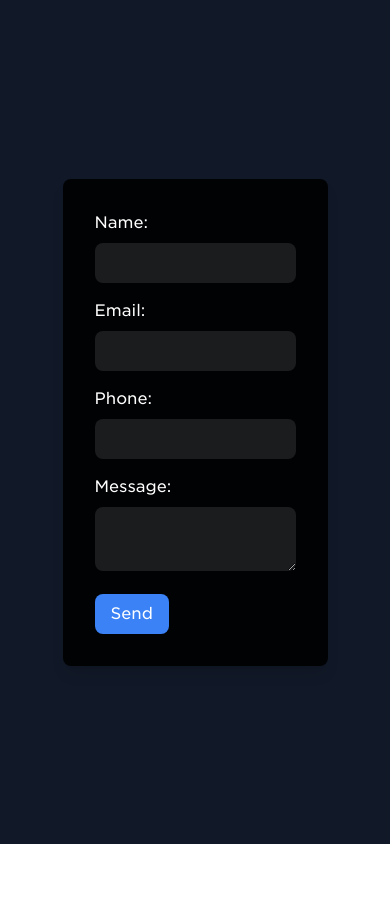
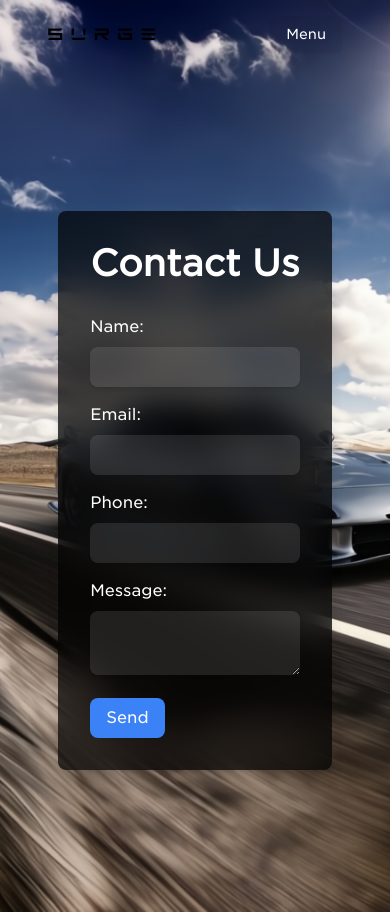
Before and after one commit to Butcanudothis/surge-automotive, a React (Create React App) app: page /contact-form in a window 390 px wide. Before the commit the page ends 844 px from the top, so only its background shows below. Built offline with nearby package versions, Linux system fonts and the light colour scheme.

Commit message:
fixed navigation and added coming soon page

```diff
--- a/src/App.js
+++ b/src/App.js
@@ -3,6 +3,7 @@ import RX7e from "./components/RX7e";
 import Home from "./components/Home";
 import Contact from "./components/Contact";
 import { Routes, Route } from "react-router-dom";
+import ComingSoon from "./components/ComingSoon";
 
 function App() {
   return (
@@ -16,6 +17,14 @@ function App() {
         <Route path="/development-timeline" element={<DevelopmentTimeline/>} />
         <Route path="/RX7e" element={<RX7e/>} />
         <Route path="/contact-form" element={<Contact/>} />
+        <Route path="*" element={<Home/>} />
+        <Route path="/projects" element={<ComingSoon/>} />
+        <Route path="/services" element={<ComingSoon/>} />
+        <Route path="/about" element={<ComingSoon/>} />
+        <Route path="/shop" element={<ComingSoon/>} />
+        <Route path="/account" element={<ComingSoon/>} />
+
+
       </Routes>
     </>
   );
--- /dev/null
+++ b/src/components/ComingSoon.js
@@ -0,0 +1,19 @@
+import React from 'react'
+import Navbar from './Navbar'
+
+const ComingSoon = () => {
+  return (
+    // add a coming soon page and link it to the navbar and style it using tailwind
+    <>
+    < Navbar />
+    <div className="flex flex-col items-center justify-center min-h-screen bg-black">
+        <h1 className="text-9xl text-white">Coming Soon</h1>
+        <h2 className="text-2xl text-white">This page is under construction</h2>
+    </div>
+
+    </>
+
+  )
+}
+
+export default ComingSoon
--- a/src/components/Contact.js
+++ b/src/components/Contact.js
@@ -9,6 +9,7 @@
 // Path: src/components/Contact.js
 
 import React, { useState } from "react";
+import Navbar from "./Navbar";
 
 const Contact = () => {
   const [name, setName] = useState("");
@@ -43,17 +44,33 @@ const Contact = () => {
       });
   };
 
-
   return (
-    <div className="flex flex-col items-center justify-center min-h-screen bg-gray-900">
-    <form onSubmit={handleSubmit} className="bg-black bg-opacity-90 backdrop-filter backdrop-blur-lg p-8 rounded-lg shadow-lg"
-    data-netlify="true" name="contact"
+    <>
+      <div
+        className=" bg-[url('./assets/Mazda-RX-7-blackandsilver-small.webp')] lg:bg-[url('./assets/Mazda-RX-7-blackandsilver-large.webp')]
+      bg-cover text-white m-0 before:content-[''] before:absolute before:w-full before:h-full before:z-[-1] before:left-0 before:top-0;
+  bg-black  ; "
       >
+        <Navbar textColor="text-white" />
+        <div className="flex flex-col items-center justify-center min-h-screen ">
+          <form
+            onSubmit={handleSubmit}
+            className="bg-black bg-opacity-70 backdrop-filter backdrop-blur-lg p-8 rounded-lg shadow-lg"
+            data-netlify="true"
+            name="contact"
+          >
+            <h1 className="text-4xl font-bold mb-8">Contact Us</h1>
             <input type="hidden" name="form-name" value="contact" />
             <div className="mb-4">
-        <label htmlFor="name" className="block text-white font-medium mb-2">Name:</label>
+              <label
+                htmlFor="name"
+                className="block text-white font-medium mb-2"
+              >
+                Name:
+              </label>
               <input
-          type="text" name="name"
+                type="text"
+                name="name"
                 id="name"
                 value={name}
                 onChange={(event) => setName(event.target.value)}
@@ -62,9 +79,15 @@ const Contact = () => {
               />
             </div>
             <div className="mb-4">
-        <label htmlFor="email" className="block text-white font-medium mb-2">Email:</label>
+              <label
+                htmlFor="email"
+                className="block text-white font-medium mb-2"
+              >
+                Email:
+              </label>
               <input
-          type="email" name="email"
+                type="email"
+                name="email"
                 id="email"
                 value={email}
                 onChange={(event) => setEmail(event.target.value)}
@@ -73,9 +96,15 @@ const Contact = () => {
               />
             </div>
             <div className="mb-4">
-        <label htmlFor="phone" className="block text-white font-medium mb-2">Phone:</label>
+              <label
+                htmlFor="phone"
+                className="block text-white font-medium mb-2"
+              >
+                Phone:
+              </label>
               <input
-          type="tel" name="phone"
+                type="tel"
+                name="phone"
                 id="phone"
                 value={phone}
                 onChange={(event) => setPhone(event.target.value)}
@@ -83,9 +112,15 @@ const Contact = () => {
               />
             </div>
             <div className="mb-4">
-        <label htmlFor="message" className="block text-white font-medium mb-2">Message:</label>
+              <label
+                htmlFor="message"
+                className="block text-white font-medium mb-2"
+              >
+                Message:
+              </label>
               <textarea
-          id="message" name="message"
+                id="message"
+                name="message"
                 value={message}
                 onChange={(event) => setMessage(event.target.value)}
                 required
@@ -93,14 +128,20 @@ const Contact = () => {
               />
             </div>
             <div>
-        <button type="submit" className="bg-blue-500 text-white font-medium py-2 px-4 rounded-lg hover:bg-blue-600 focus:outline-none focus:ring-2 focus:ring-blue-500 focus:ring-opacity-50">Send</button>
+              <button
+                type="submit"
+                className="bg-blue-500 text-white font-medium py-2 px-4 rounded-lg hover:bg-blue-600 focus:outline-none focus:ring-2 focus:ring-blue-500 focus:ring-opacity-50"
+              >
+                Send
+              </button>
             </div>
             {error && <div className="text-red-500 mt-4">{error}</div>}
             {success && <div className="text-green-500 mt-4">{success}</div>}
           </form>
         </div>
+      </div>
+    </>
   );
-
 };
 
 export default Contact;
--- a/src/components/DevelopmentTimeline.js
+++ b/src/components/DevelopmentTimeline.js
@@ -84,7 +84,7 @@ const DevelopmentTimeline = () => {
     <>
       <div
         className=" bg-[url('./assets/Mazda-RX-7-blackandsilver-small.webp')] lg:bg-[url('./assets/Mazda-RX-7-blackandsilver-large.webp')]
-        bg-cover text-white m-0 before:content-[''] before:absolute before:w-full before:h-full before:z-[0] before:left-0 before:top-0;
+        bg-cover text-white m-0 before:content-[''] before:absolute before:w-full before:h-full before:z-[-1] before:left-0 before:top-0;
     bg-black  ; "
       >
         <Navbar textColor="text-white" />
@@ -101,13 +101,11 @@ const DevelopmentTimeline = () => {
           ))}
         </div>
         {/* add a blank checkpoint with border so that the timeline ends */}
-        <div className="max-w-[34em] relative py-[2em] w-full px-0 border-[none] before:w-[3px] before:h-[4em] before:top-[-2em] before:-translate-x-2/4 before:left-2/4;
+        <div
+          className="max-w-[34em] relative py-[2em] w-full px-0 border-[none] before:w-[3px] before:h-[4em] before:top-[-2em] before:-translate-x-2/4 before:left-2/4;
       transform: none;;
-  }">
-
-
-
-          </div>
+  }"
+        ></div>
       </div>
     </>
   );
--- a/src/components/Navbar.js
+++ b/src/components/Navbar.js
@@ -26,25 +26,38 @@ const Navbar = ({ textColor = "text-black" }) => {
           <a href="/RX7e">
             <li className="py-1 px-3 hover:rounded hover:bg-black/5">RX 7e</li>
           </a>
-
-          <li className="py-1 px-3 hover:rounded hover:bg-black/5">Projects</li>
+          <a href="/projects">
+            <li className="py-1 px-3 hover:rounded hover:bg-black/5">
+              Projects
+            </li>
+          </a>
           <a href="/development-timeline">
             <li className="py-1 px-3 hover:rounded hover:bg-black/5">
               Development
             </li>
           </a>
           <a href="/contact-form">
-          <li className="py-1 px-3 hover:rounded hover:bg-black/5">Contact</li>
+            <li className="py-1 px-3 hover:rounded hover:bg-black/5">
+              Contact
+            </li>
           </a>
+          <a href="services">
           <li className="py-1 px-3 hover:rounded hover:bg-black/5">Services</li>
+          </a>
+          <a href="about">
           <li className="py-1 px-3 hover:rounded hover:bg-black/5">About</li>
+          </a>
         </ul>
       </div>
 
       <div className="hidden lg:inline">
         <ul className="flex justify-center hover:cursor-pointer">
+          <a href="/shop">
           <li className="py-1 px-3 hover:rounded hover:bg-black/5">Shop</li>
+          </a>
+          <a href="/account">
           <li className="py-1 px-3 hover:rounded hover:bg-black/5">Account</li>
+          </a>
           <li
             onClick={handleSideMenu}
             className="py-1 px-3 hover:rounded hover:bg-black/5"
@@ -77,32 +90,45 @@ const Navbar = ({ textColor = "text-black" }) => {
         </div>
         <ul className="pt-8 px-6">
           <a href="/RX7e">
-          <li className="py-3 px-3 hover:rounded hover:bg-black/5 text-black">
-            RX 7e
-          </li>
+            <li className="py-3 px-3 hover:rounded hover:bg-black/5 text-black">
+              RX 7e
+            </li>
           </a>
+          <a href="/projects">
           <li className="py-3 px-3 hover:rounded hover:bg-black/5 text-black">
             Projects
           </li>
+          </a>
+          <a href="/development-timeline">
           <li className="py-3 px-3 hover:rounded hover:bg-black/5 text-black">
             Development
           </li>
+          </a>
+          <a href="/contact-form">
           <li className="py-3 px-3 hover:rounded hover:bg-black/5 text-black">
             Contact
           </li>
+          </a>
+          <a href="services">
           <li className="py-3 px-3 hover:rounded hover:bg-black/5 text-black">
             Services
           </li>
-
+          </a>
+          <a href="about">
           <li className="py-3 px-3 hover:rounded hover:bg-black/5 text-black">
             About
           </li>
+          </a>
+          <a href="/shop">
           <li className="py-3 px-3 hover:rounded hover:bg-black/5 text-black">
             Shop
           </li>
+          </a>
+          <a href="/account">
           <li className="py-3 px-3 hover:rounded hover:bg-black/5 text-black">
             Account
           </li>
+          </a>
         </ul>
       </div>
     </div>
```
Lines whose indentation alone changed are shown as unchanged.
